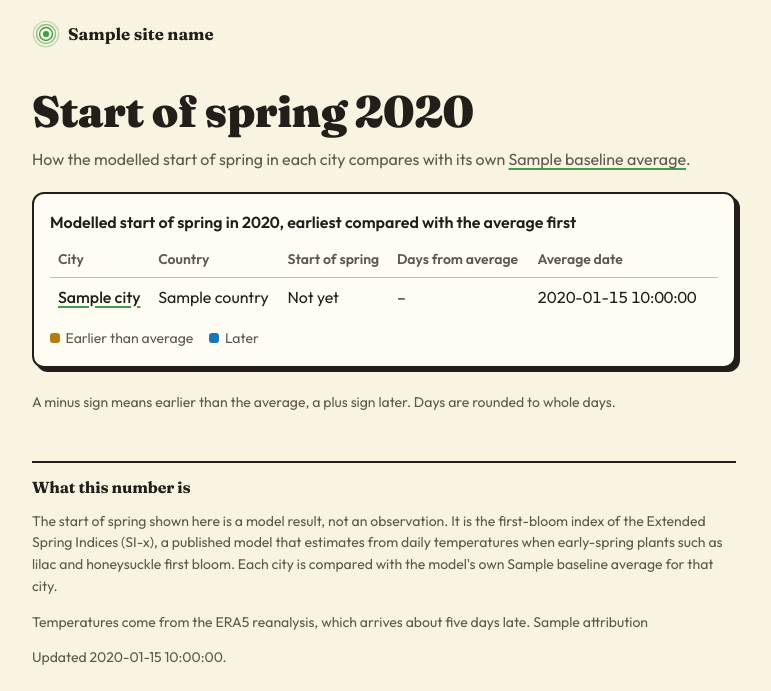
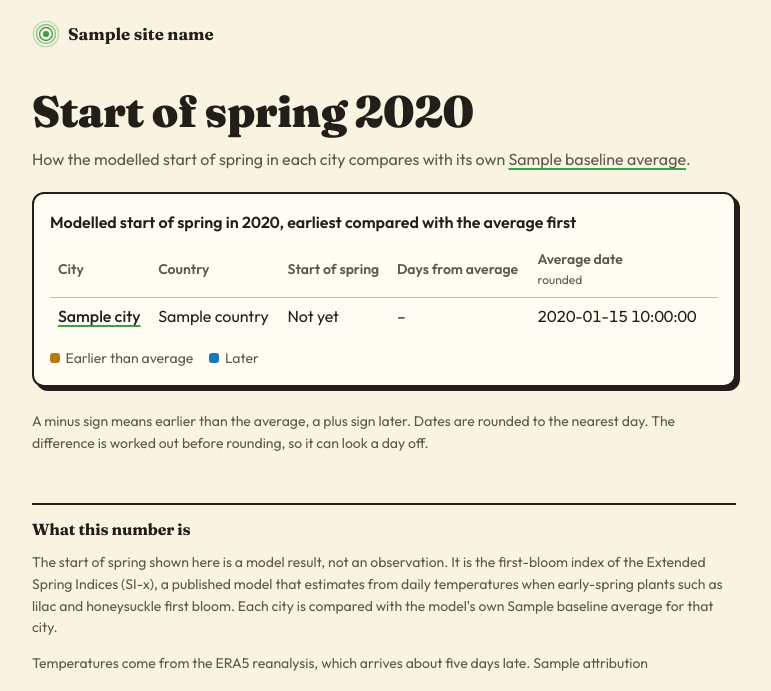
Before and after one commit to Aimekram/call-of-kiuru, a Python web app: template site/templates/index.html in a window 1280 px wide. Shown: the top 691 px of the page, without its empty margins (256-1027 px from the left). Run offline with Jinja, Linux system fonts and the light colour scheme; the template is opened without the code that fills it: most values are stand-ins (such as "Sample title", 1, 10 or a date in 2020).

Commit message:
fix: say why a date and its difference can look a day apart
Hamburg 2026 shows 2 May against an average of 3 May and a difference of 0:
the difference (-0.4) is worked out before rounding. Kept that way; the
ranking's column now says the date is rounded and the notes explain it.

Co-Authored-By: Claude Opus 5.5 <noreply@anthropic.com>

```diff
--- a/site/static/sort.js
+++ b/site/static/sort.js
@@ -25,8 +25,14 @@ function makeSortable(table) {
   headings.forEach((heading, column) => {
     const button = document.createElement("button");
     button.type = "button";
-    button.textContent = heading.textContent;
-    heading.textContent = "";
+    // The heading's text goes in a label that carries the sort arrow; any
+    // small print (such as "rounded") follows on its own line.
+    const label = document.createElement("span");
+    label.className = "label";
+    for (const node of Array.from(heading.childNodes)) {
+      if (node.nodeName !== "SMALL") label.append(node);
+    }
+    button.append(label, ...heading.childNodes);
     heading.append(button);
 
     button.addEventListener("click", () => {
--- a/site/static/style.css
+++ b/site/static/style.css
@@ -94,6 +94,7 @@ tbody tr:last-child > * { border-bottom: 0; }
 thead th { font-size: 0.875rem; font-weight: 600; color: var(--muted); }
 thead th button { all: unset; cursor: pointer; }
 thead th button:focus-visible { outline: 2px solid var(--ink); outline-offset: 2px; }
+thead small { display: block; font-size: 0.75rem; font-weight: 400; }
 thead th[aria-sort="ascending"] button::after { content: " ↑"; }
 thead th[aria-sort="descending"] button::after { content: " ↓"; }
 tbody th { font-weight: 500; }
@@ -125,7 +126,7 @@ table.rows-link thead tr > :first-child { padding-left: 0.5rem; }
 footer { margin-top: 3rem; padding-top: 1rem; border-top: 2px solid var(--ink); font-size: 0.875rem; color: var(--muted); }
 footer h2 { font-size: 1rem; color: var(--ink); margin-top: 0; }
 
-td:has(> time) { white-space: nowrap; }
+td:has(> time), td.date { white-space: nowrap; }
 
 /* Phones: the numbers carry the ranking, the bars and country step aside. */
 @media (max-width: 30rem) {
--- a/site/templates/city.html
+++ b/site/templates/city.html
@@ -45,6 +45,6 @@
 </tbody>
 </table>
 </div>
-<p class="note">A minus sign means earlier than the {{ baseline }} average, a plus sign later. Days are rounded to whole days.</p>
+<p class="note">A minus sign means earlier than the {{ baseline }} average, a plus sign later. Dates are rounded to the nearest day. The difference is worked out before rounding, so it can look a day off.</p>
 <p><a href="{{ root }}">All cities</a></p>
 {% endblock %}
--- a/site/templates/index.html
+++ b/site/templates/index.html
@@ -16,7 +16,7 @@
 {% endif %}
 <th scope="col" data-sort="number">Start of spring</th>
 <th scope="col" data-sort="number">Days from average</th>
-<th scope="col" data-sort="number">Average date</th>
+<th scope="col" data-sort="number">Average date<small>rounded</small></th>
 </tr>
 </thead>
 <tbody>
@@ -34,12 +34,12 @@
 <td data-value="">Not yet</td>
 <td data-value="">–</td>
 {% endif %}
-<td data-value="{{ city.sort_usual }}">{{ city.usual_date }}</td>
+<td class="date" data-value="{{ city.sort_usual }}">{{ city.usual_date }}</td>
 </tr>
 {% endfor %}
 </tbody>
 </table>
 <p class="key" aria-hidden="true"><span><i class="early"></i>Earlier than average</span><span><i class="late"></i>Later</span></p>
 </div>
-<p class="note">A minus sign means earlier than the average, a plus sign later. Days are rounded to whole days.</p>
+<p class="note">A minus sign means earlier than the average, a plus sign later. Dates are rounded to the nearest day. The difference is worked out before rounding, so it can look a day off.</p>
 {% endblock %}
```
Also changed, not shown: PLAN.md (+6 -3 lines).
